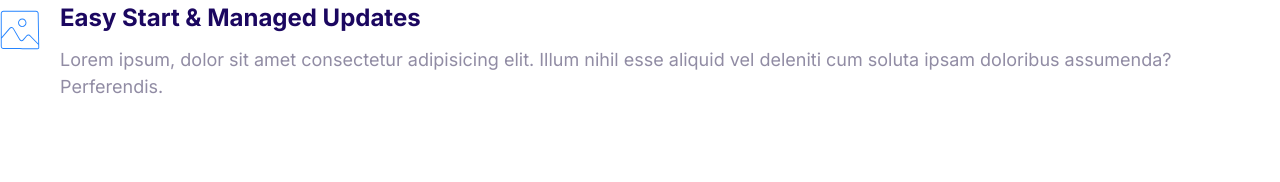
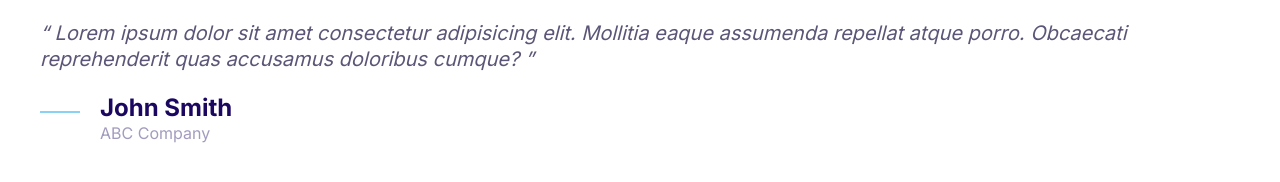
Before and after one commit to yedai13/html-css-moxit, a plain HTML site: page Moshify/index.html in a window 1280 px wide. Drawn offline with Linux system fonts and the light colour scheme.

Commit message:
build the quote component

```diff
--- a/Moshify/css/styles.css
+++ b/Moshify/css/styles.css
@@ -4,6 +4,7 @@
   --color-accent: #ff3400;
   --color-headings: #1b0760;
   --color-body: #918ca4;
+  --color-body-dark: #5c5577;
   --color-border: #ccc;
   --border-radius: 30px;
 }
@@ -391,3 +392,53 @@ a {
 .media__image {
   margin-top: 1rem;
 }
+
+/* Quotes */
+
+.quote {
+  font-size: 3rem;
+  font-style: italic;
+  color: var(--color-body-dark);
+  line-height: 1.3;
+}
+
+.quote__text::before {
+  content: open-quote;
+}
+
+.quote__text::after {
+  content: close-quote;
+}
+
+.quote__author {
+  font-size: 3rem;
+  font-weight: 600;
+  font-style: normal;
+  margin-bottom: 0;
+}
+
+.quote__organization {
+  color: var(--color-headings);
+  opacity: 0.4;
+  font-size: 2rem;
+  font-style: normal;
+}
+
+.quote__line {
+  position: relative;
+  bottom: 10px;
+}
+
+@media screen and (min-width: 1024px) {
+  .quote {
+    font-size: 2rem;
+  }
+
+  .quote__author {
+    font-size: 2.4rem;
+  }
+
+  .quote__organization {
+    font-size: 1.6rem;
+  }
+}
--- a/Moshify/index.html
+++ b/Moshify/index.html
@@ -15,20 +15,25 @@
     <link rel="stylesheet" href="css/styles.css" />
   </head>
   <body>
+    <blockquote class="quote">
+      <p class="quote__text">
+        Lorem ipsum dolor sit amet consectetur adipisicing elit. Mollitia eaque
+        assumenda repellat atque porro. Obcaecati reprehenderit quas accusamus
+        doloribus cumque?
+      </p>
+      <footer>
         <div class="media">
           <div class="media__image">
-        <svg class="icon icon--primary">
-          <use xlink:href="/images/sprite.svg#snap"></use>
+            <svg class="icon icon--primary quote__line">
+              <use xlink:href="/images/sprite.svg#line"></use>
             </svg>
           </div>
           <div class="media__body">
-        <h3 class="media__title">Easy Start & Managed Updates</h3>
-        <p>
-          Lorem ipsum, dolor sit amet consectetur adipisicing elit. Illum nihil
-          esse aliquid vel deleniti cum soluta ipsam doloribus assumenda?
-          Perferendis.
-        </p>
+            <h3 class="media__title quote__author">John Smith</h3>
+            <p class="quote__organization">ABC Company</p>
           </div>
         </div>
+      </footer>
+    </blockquote>
   </body>
 </html>
```
Also changed, not shown: Moshify/components/quote.html (added, +20 -0 lines). Lines whose indentation alone changed are shown as unchanged.
